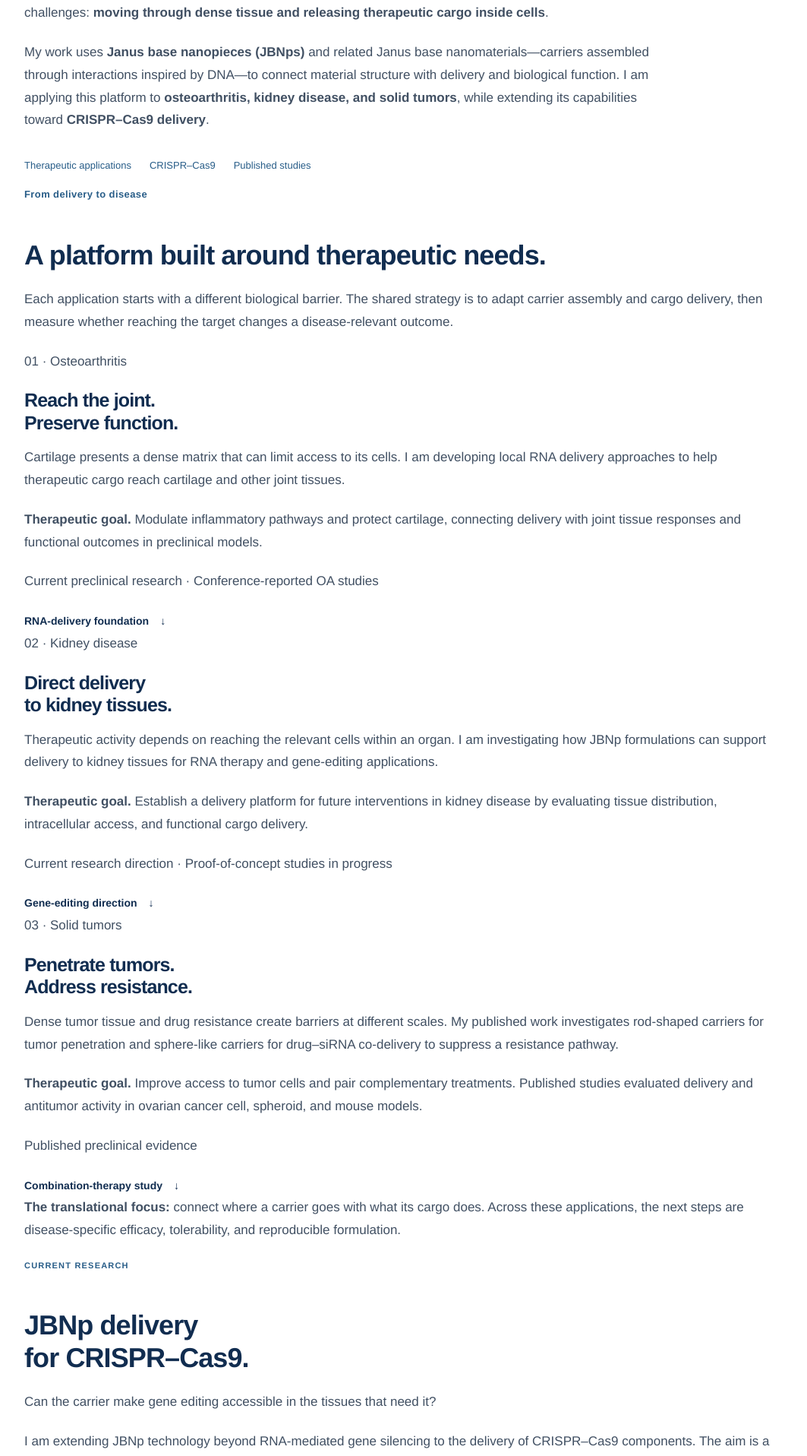
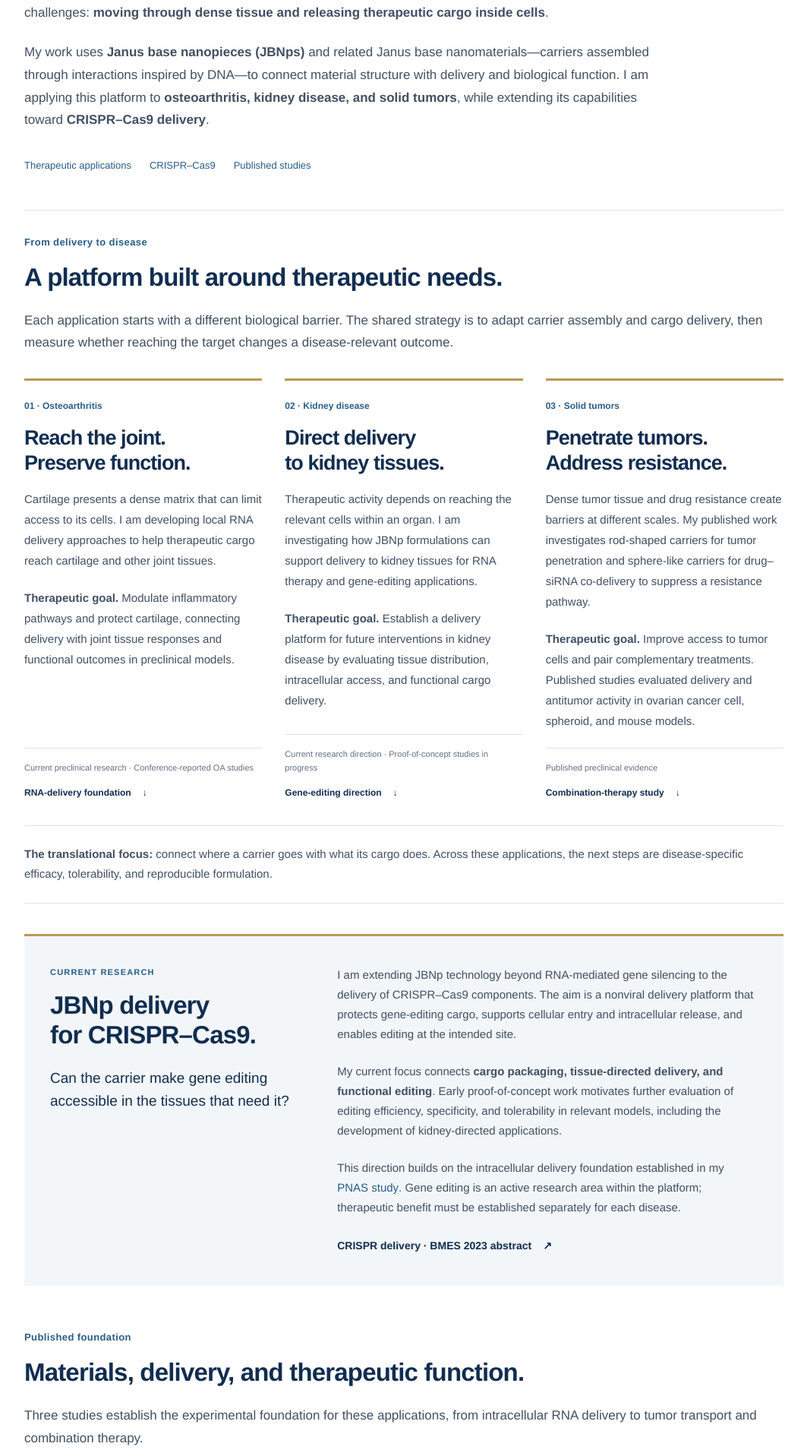
Before and after one commit to biojhleena-glitch/biojhleena-glitch.github.io, a Jekyll site: the page built from _pages/research.md, in a window 1280 px wide. Shown: the part 540-2456 px from the top of the page at 76% size, without its empty margins (108-1171 px from the left). Built offline with Jekyll 4.4.1, drawn with Linux system fonts in a browser that asks for light colours.

Commit message:
Style disease applications and gene-editing research for desktop and mobile

```diff
--- a/assets/css/custom.css
+++ b/assets/css/custom.css
@@ -111,6 +111,32 @@ main { outline: none; }
 .research-direction .direction-number { margin-bottom: 16px; }
 .research-jump-links { display: flex; flex-wrap: wrap; gap: 12px 24px; margin: 28px 0 10px; font-size: 13px; }
 .research-jump-links a { padding: 6px 0; }
+.home-applications { padding-block: 78px 0; scroll-margin-top: 30px; }
+.applications-intro { max-width: 760px; margin-bottom: 34px; }
+.application-grid { display: grid; grid-template-columns: repeat(3, minmax(0, 1fr)); gap: 34px; }
+.application-card { border-top: 3px solid var(--gold); padding-top: 23px; min-width: 0; display: flex; flex-direction: column; scroll-margin-top: 30px; }
+.application-card h3 { font-size: 27px; line-height: 1.25; }
+.application-card h3 a { color: var(--ink); }
+.application-card p { font-size: 15px; line-height: 1.8; }
+.application-card .application-label { color: var(--accent); font-size: 12px; font-weight: 600; margin-bottom: 14px; }
+.application-card .application-stage { margin-top: auto; margin-bottom: 0; padding-top: 16px; border-top: 1px solid var(--line); color: var(--muted); font-size: 11px; line-height: 1.65; }
+.application-card .text-link { margin-top: 14px; font-size: 12px; }
+.editing-preview { display: flex; align-items: center; justify-content: space-between; gap: 35px; background: var(--soft); padding: 30px 34px; margin-top: 38px; }
+.editing-preview .eyebrow { margin-bottom: 10px; }
+.editing-preview h3 { font-size: 24px; margin-bottom: 12px; }
+.editing-preview p:last-child { font-size: 15px; max-width: 730px; margin: 0; }
+.editing-preview > .text-link { flex-shrink: 0; }
+.research-applications { margin-top: 40px; padding-top: 32px; border-top: 1px solid var(--line); scroll-margin-top: 30px; }
+.research-applications > h2 { margin-top: 0; font-size: 33px; max-width: 700px; }
+.research-applications .application-grid { margin-top: 32px; gap: 30px; }
+.translation-note { border-block: 1px solid var(--line); padding-block: 24px; margin: 32px 0 0; font-size: 15px; }
+.gene-editing-direction { display: grid; grid-template-columns: .85fr 1.4fr; gap: 42px; padding: 38px 34px; margin-top: 40px; background: var(--soft); border-top: 3px solid var(--gold); scroll-margin-top: 30px; }
+.gene-editing-direction h2 { margin-top: 0; font-size: 33px; }
+.gene-editing-direction p { font-size: 15px; }
+.gene-editing-direction .research-status { font-size: 11px; }
+.gene-editing-direction .editing-question { font-size: 19px; color: var(--ink); line-height: 1.6; }
+.published-foundation-heading { padding-top: 58px; scroll-margin-top: 20px; }
+.published-foundation-heading h2 { margin-top: 0; font-size: 33px; }
 .published-study { display: grid; grid-template-columns: minmax(0, .85fr) minmax(0, 1.4fr); gap: 40px; align-items: start; padding-top: 42px; padding-bottom: 22px; }
 .published-study::after { display: none; }
 .published-study h2 { scroll-margin-top: 120px; }
@@ -201,6 +227,13 @@ th { background: var(--soft); font-size: 13px; color: var(--ink); font-weight: 6
   .research-overview h3 { font-size: 21px; }
 }
 @media (max-width: 850px) {
+  .application-grid, .gene-editing-direction { grid-template-columns: 1fr; }
+  .application-grid { gap: 30px; }
+  .application-card h3 br { display: none; }
+  .application-card .application-stage { padding-top: 12px; }
+  .editing-preview { align-items: flex-start; flex-direction: column; gap: 22px; }
+  .gene-editing-direction { gap: 10px; }
+  .home-applications { padding-top: 55px; }
   .published-study { grid-template-columns: 1fr; gap: 25px; }
   .study-copy p { font-size: 16px; }
   .study-figure { width: 100%; max-width: 650px; }
@@ -232,6 +265,8 @@ th { background: var(--soft); font-size: 13px; color: var(--ink); font-weight: 6
   .footer-main { align-items: flex-start; }
 }
 @media (max-width: 520px) {
+  .home-applications .section-heading h2, .research-applications > h2, .gene-editing-direction h2, .published-foundation-heading h2 { font-size: 29px; }
+  .editing-preview, .gene-editing-direction { padding: 26px 22px; }
   body { font-size: 16px; }
   .wordmark { font-size: 23px; }
   .wordmark-subtitle { font-size: 8px; letter-spacing: .1px; }
```
